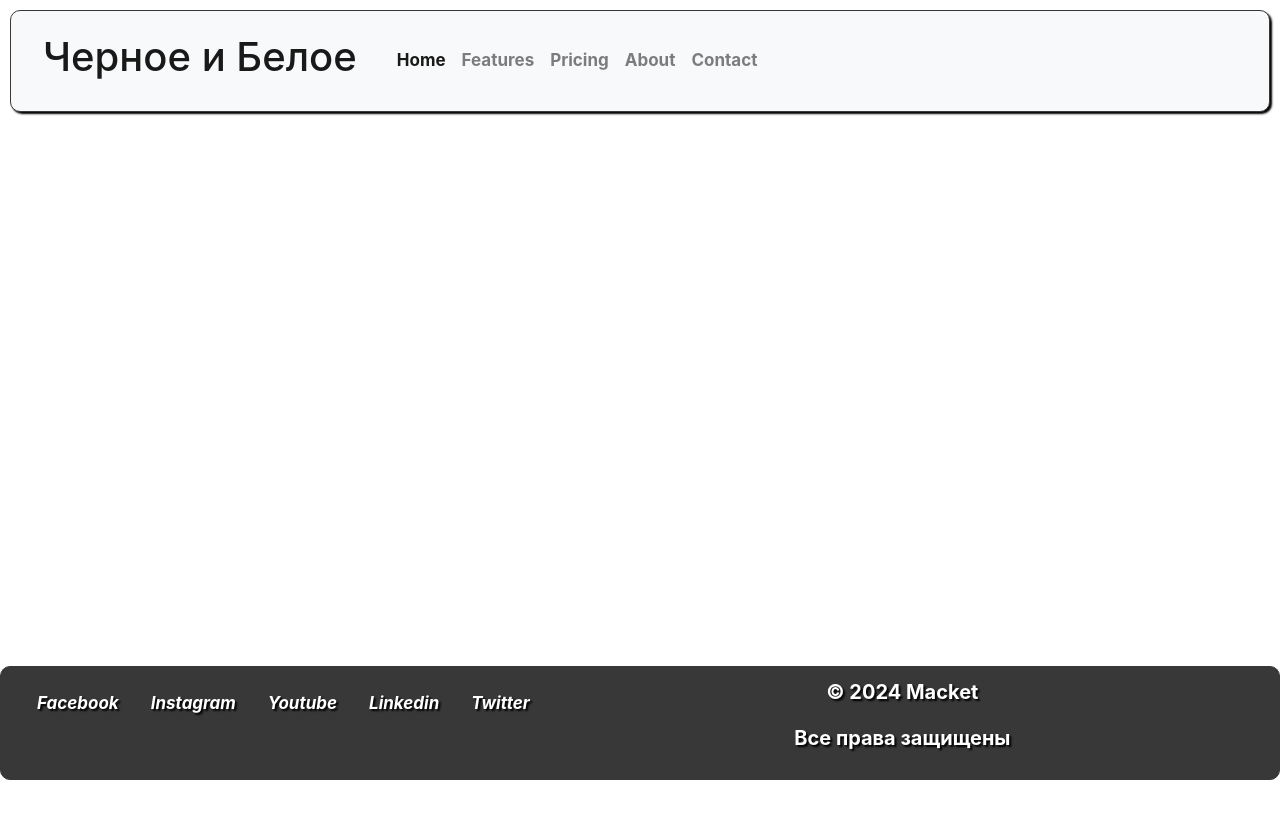
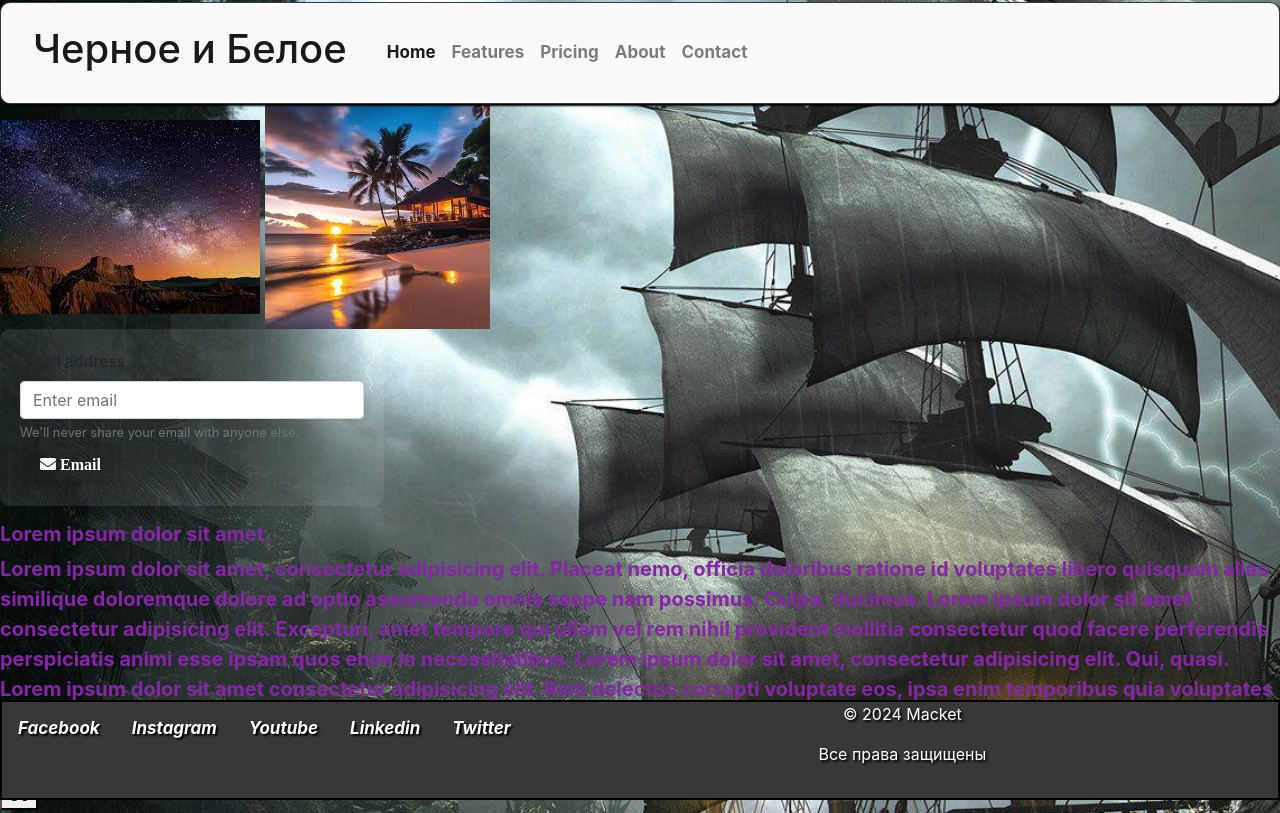
Before and after one commit to sveka0/-, a plain HTML site: page index.html in a window 1280 px wide. Shown: the top 813 px of the page. Drawn offline with nearby package versions, Linux system fonts and the light colour scheme.

Commit message:
new file:   goll.jpg 	new file:   images (1).jpeg 	new file:   images(2).jpeg 	new file:   images.jpeg 	modified:   index.html 	new file:   main.js 	modified:   styles.css

```diff
--- a/index.html
+++ b/index.html
@@ -1,11 +1,13 @@
-<!DOCTYPE html>
+<!DOCTYPE HTML>
 <html lang="en">
 <head>
     <meta charset="UTF-8">
     <meta name="viewport" content="width=device-width, initial-scale=1.0">
     <title>Macket</title>
+
     <link rel="stylesheet" href="styles.css">
-    <script src="script.js"></script>
+
+    <script src="main.js"></script>
     <link rel="stylesheet" href="https://stackpath.bootstrapcdn.com/bootstrap/4.3.1/css/bootstrap.min.css" integrity="<KEY>" crossorigin="anonymous">
         <script src="https://code.jquery.com/jquery-3.3.1.slim.min.js" integrity="<KEY>" crossorigin="anonymous"></script>
         <script src="https://cdnjs.cloudflare.com/ajax/libs/popper.js/1.14.7/umd/popper.min.js" integrity="<KEY>" crossorigin="anonymous"></script>
@@ -43,9 +45,47 @@
                 </li>
             </ul>
         </div>
+        <!-- <form>
+            <div class="form-group">
+                <label for="exampleInputEmail1">Email address</label>
+                <input type="login" class="form-control" >
+                <label for="exampleInputPassword1">Password</label>
+                <input type="password" class="form-control" id="exampleInputPassword1" placeholder="Password">
+                <button type="button">
+                    <i class="fas fa-lock"> Password</i>
+            </div>
+        </form> -->
+</header>
 
-</header>
-    <footer>
+<div class="image-container">
+  <img src="images.jpeg" alt="images" class="zoomable-image" onclick="showPopup()">
+  <img src="images (1).jpeg" alt="images" class="zoomable-image" onclick="showPopup()">
+</div>
+<!-- <img src="images(2).jpeg" alt="images"> -->
+<form name="feedback">
+    <div class="form-group transparent-form">
+        <label for="exampleInputEmail1">Email address</label>
+        <input type="email" class="form-control" id="exampleInputEmail1" aria-describedby="emailHelp" placeholder="Enter email">
+        <small id="emailHelp" class="form-text text-muted">We'll never share your email with anyone else.</small>
+        <button class="transparent-button" type="button">
+            <i class="fas fa-envelope"> Email</i>
+</button>
+    </div>
+  </form>
+<h2 class="text">Lorem ipsum dolor sit amet.</h2>
+  <p class="text">Lorem ipsum dolor sit amet, consectetur adipisicing elit. Placeat nemo, officia doloribus ratione id voluptates libero quisquam alias similique doloremque dolore ad optio assumenda omnis saepe nam possimus. Culpa, ducimus.
+    Lorem ipsum dolor sit amet consectetur adipisicing elit. Excepturi, amet tempore qui ullam vel rem nihil provident mollitia consectetur quod facere perferendis perspiciatis animi esse ipsam quos enim in necessitatibus.
+    Lorem ipsum dolor sit amet, consectetur adipisicing elit. Qui, quasi.
+    Lorem ipsum dolor sit amet consectetur adipisicing elit. Rem delectus corrupti voluptate eos, ipsa enim temporibus quia voluptates expedita, totam, laborum fugit optio nihil non saepe et officia tempora natus!
+    Lorem ipsum dolor sit amet, consectetur adipisicing elit. Qui, quasi.
+  </p>
+
+<button onclick="scrollToTop()">
+         Go
+</button>
+    <footer class="footer">
+
+
         <div class="cocial">
 
         <a href="https://www.facebook.com/" target="_blank"><i class="fa-fa-facebook">Facebook</i></a>
@@ -57,5 +97,5 @@
         <p class="foot">© 2024 Macket</p>
         <p class="foot">Все права защищены</p>
     </footer>
-</body>
+ </body>
 </html>
--- /dev/null
+++ b/main.js
@@ -0,0 +1,52 @@
+console.log(window.document)
+console.log(window.console)
+console.log(window.document === document);
+console.log(document.querySelector('#header').tagName);
+console.log(document.querySelector('#headr h1').innerText);
+
+
+const header = document.querySelector('#header');
+
+header.querySelector('h1')
+     .innerHTML = '!!! New Heading <span>(10)</span> !!!';
+
+     console.log(header.querySelector('h1').innerHTML);
+     console.log(header.querySelector('body').innerHTML);
+     console.log(document.body.firstElementChild);
+
+const image = document.createElement('img');
+ console.log(location.origin);
+ image.setAttribute('src', `${location.origin}/images`);
+ console.log(image.src);
+ console.log(image.getAttribute('src'));
+
+
+ let flag = false;
+ document.getElementById(toogle);
+ document.getElementById(toogle).addEventListener('click', () => {
+     flag =!flag;
+     console.log(flag);
+ });
+
+
+
+ const li = document.querySelectorAll('.nav-item active');
+ for (let val of li) {
+     console.log(val.innerText);
+    }
+
+ function scrollToTop() {
+     window.scrollTo({
+         top: 0,
+         behavior:'smooth'
+     });
+ }
+
+ $(document).ready(function() {
+    $(".zoomable-image").on("click", function() {
+        $(this).toggleClass("zoomed"); // добавляем/удаляем класс zoomed при клике на изображение
+    });
+});
+function showPopup() {
+    alert("Вы активировали картинку!");
+}
--- a/styles.css
+++ b/styles.css
@@ -1,8 +1,17 @@
 body{
     margin: 0px;
     padding: 0px;
+    overflow: scroll;
+    padding-bottom: 400px;
 }
-/* h1{
+body {
+    background-image: url('goll.jpg'); /* Замените 'your-image-url.jpg' на URL вашего изображения */
+    background-size: cover; /* Растягивание изображения на весь экран */
+    background-repeat: no-repeat; /* Запрет повторения изображения */
+    /* Дополнительные стили, если нужно */
+  }
+
+ /* h1{
     text-align: center;
     font-size: 30px;
     font-weight: bold;
@@ -14,8 +23,8 @@ body{
     background-color: rgb(56, 56, 56);
     color: white;
     text-shadow: 2px 2px 2px black;
-}
-.sidebar{
+} */
+/* .sidebar{
     float: left;
     width: 200px;
     background-color: rgb(56, 56, 56);
@@ -46,39 +55,34 @@ body{
     background-color: rgb(56, 56, 56);
     color: rgb(106, 100, 100);
     text-shadow: 2px 2px 2px black;
-}*/
-footer{
+} */
+.footer{
     text-align: center;
-    font-size: 20px;
-    font-weight: bold;
-    margin-bottom: 20px;
-    margin-top: 10px;
-    padding: 10px 20px;
-    padding-left: 20px;
-    padding-right: 20px;
-    border: 1px solid rgb(56, 56, 56);
-    border-radius: 10px;
+    border: 2px solid rgb(7, 0, 0);
     background-color: rgb(56, 56, 56);
     color: white;
     text-shadow: 2px 2px 2px black;
     position: fixed;
-    bottom: 0px;
+    bottom: 0;
+    left: 0;
     width: 100%;
-
+    height: 100px;
 }
 .navbar {
-    margin: 10px;
+    margin-top: 2px;
     padding: 10px;
     overflow: hidden;
     border: 1px solid rgb(56, 56, 56);
     border-radius: 10px;
     box-shadow: 2px 2px 2px black;
-
+    position: fixed;
+    top: 0;
+    background-color: rgb(250, 249, 246);
     }
     .navbar a{
         float: left;
         display: block;
-        color: white;
+        color: rgb(249, 246, 246);
         text-align: center;
         padding: 14px 16px;
         text-decoration: none;
@@ -149,3 +153,81 @@ footer{
     text-align: center;
     text-decoration: none;
 }
+
+.scroll {
+    overflow: scroll;
+    overflow-x: hidden;
+    overflow-y: auto;
+    height: 500px;
+    width: 500px;
+    background-color: rgb(56, 56, 56);
+    color: white;
+    text-shadow: 2px 2px 2px black;
+    padding: 10px;
+    border: 1px solid rgb(56, 56, 56);
+    border-radius: 10px;
+    margin-right: 20px;
+    margin-bottom: 20px;
+    margin-top: 20px;
+    margin-left: 20px;
+    display: block;
+    cursor: pointer;
+}
+
+.scroll:hover{
+    background-color: rgb(56, 56, 56);
+    color: rgb(106, 100, 100);
+    text-shadow: 2px 2px 2px black;
+}
+
+/* Пример стилей для прозрачной формы */
+.transparent-form {
+    background-color: rgba(235, 229, 229, 0.1); /* Задаем прозрачный белый цвет фона (RGBA) */
+    padding: 20px;
+    border-radius: 10px;
+    margin-right: 20px;
+    width: 30%;
+}
+
+/* Пример стилей для прозрачной кнопки */
+.transparent-button {
+    background-color: rgba(0, 0, 0, 0.1); /* Задаем прозрачный черный цвет фона (RGBA) */
+    color: white; /* Задаем цвет текста */
+    border: none; /* Убираем границу кнопки */
+    padding: 10px 20px; /* Добавляем отступы для удобства */
+    cursor: pointer; /* Делаем курсор при наведении на кнопку указателем */
+}
+
+/* Пример стилей для ссылки, стилизованной как кнопка */
+.transparent-button a {
+    color: white; /* Задаем цвет текста */
+    text-decoration: none; /* Убираем подчеркивание ссылки */
+}
+
+/* Пример стилей для прозрачной кнопки при наведении курсора */
+.transparent-button:hover {
+    background-color: rgba(0, 0, 0, 0.7); /* Увеличиваем прозрачность при наведении */
+}
+.text {
+    font-size: 20px;
+    font-weight: bold;
+    color: hsl(285, 63%, 40%);
+}
+
+.image-container {
+    overflow: hidden;
+
+}
+
+.zoomable-image {
+    transition: transform 0.3s ease;
+
+}
+
+.zoomable-image.zoomed {
+    transform: scale(1.2);
+}
+
+img:hover {
+    border-color: red;
+}
```
Also changed, not shown: goll.jpg (added), images (1).jpeg (added), images(2).jpeg (added), images.jpeg (added).
